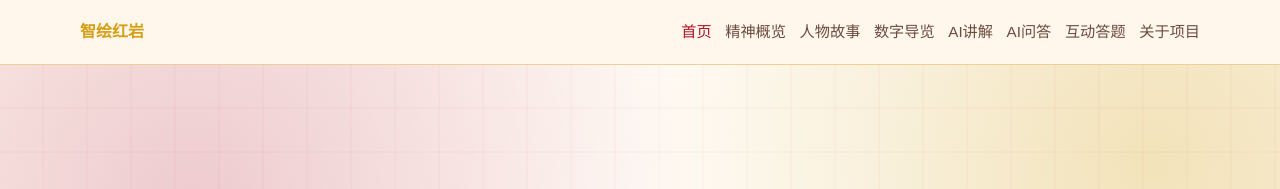
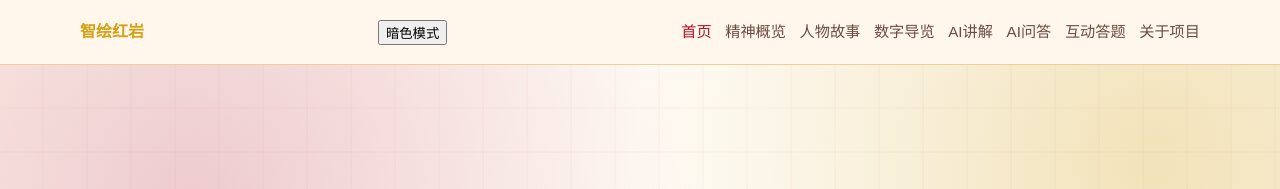
Before and after one commit to yyyymmm0125/zhihui-hongyan, a plain HTML site: page index.html in a window 1280 px wide. Shown: the top 189 px of the page. Drawn offline with Linux system fonts and the light colour scheme.

Commit message:
chore: finalize enhanced review build

```diff
--- a/index.html
+++ b/index.html
@@ -11,6 +11,7 @@
   <header class="topbar">
     <div class="container topbar-inner">
       <a class="brand" href="#home">智绘红岩</a>
+      <button class="theme-toggle" id="themeToggle" type="button" aria-label="切换显示主题">暗色模式</button>
       <button class="menu-toggle" id="menuToggle" aria-expanded="false" aria-controls="mainNav">菜单</button>
       <nav id="mainNav" class="main-nav" aria-label="主导航">
         <a href="#home">首页</a>
```
